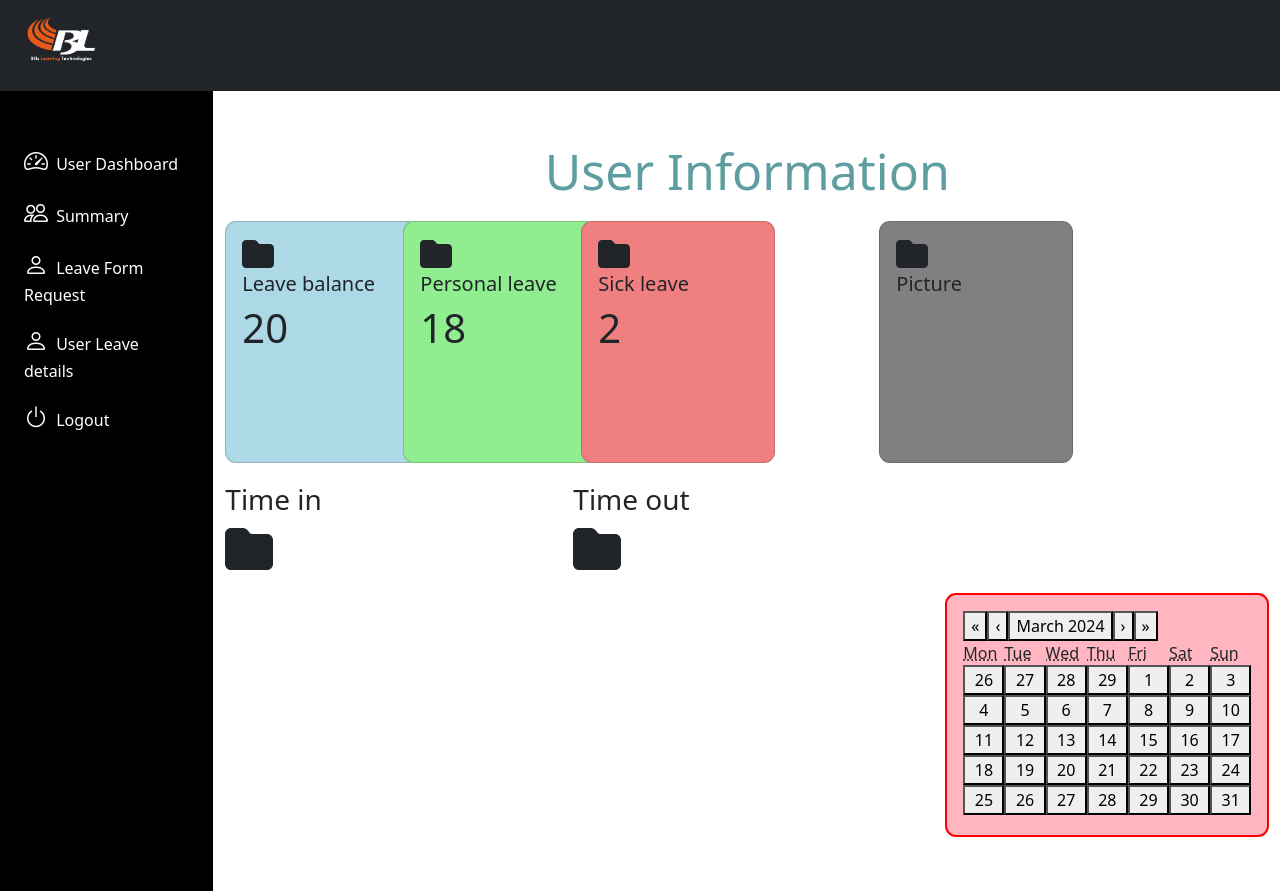
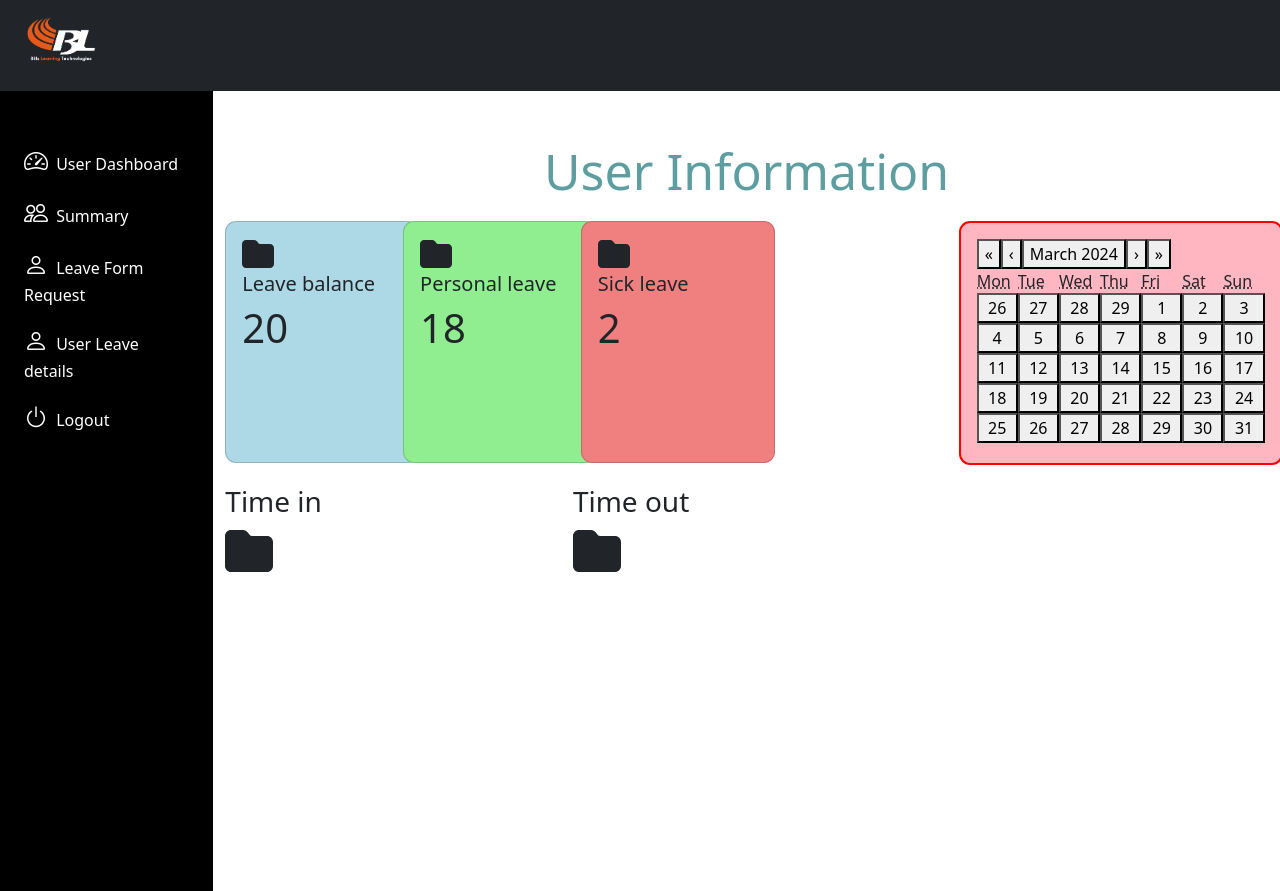
Before and after one commit to singh-hub1/frontend-project-02, a React (Create React App) app: page /UserDashboard in a window 1280 px wide. Built offline with nearby package versions, Linux system fonts and the light colour scheme.

Commit message:
changes done

```diff
--- a/src/components/UserDashboard.jsx
+++ b/src/components/UserDashboard.jsx
@@ -18,8 +18,11 @@ function UserDashboard() {
       <div className="user-dashboard">
         <UserSidebar />
         <div className="container">
+
           <h2 className="user-information-title">User Information</h2>
+
           <div className="card-container row">
+
             <div className="col-sm-2">
               <Card style={{ width: '12rem', backgroundColor: 'lightblue' }}>
                 <Card.Body>
@@ -31,6 +34,7 @@ function UserDashboard() {
                 </Card.Body>
               </Card>
             </div>
+
             <div className="col-sm-2">
               <Card style={{ width: '12rem', backgroundColor: 'lightgreen' }}>
                 <Card.Body>
@@ -42,6 +46,7 @@ function UserDashboard() {
                 </Card.Body>
               </Card>
             </div>
+
             <div className="col-sm-2">
               <Card style={{ width: '12rem', backgroundColor: 'lightcoral' }}>
                 <Card.Body>
@@ -54,20 +59,16 @@ function UserDashboard() {
               </Card>
             </div>
 
-            <div className="col-sm-2"  style={{ marginLeft: '120px' }}>
-              <Card style={{ width: '12rem', backgroundColor: 'grey' }}>
+            <div className="col-sm-4">
+              <Card style={{ border: '2px solid red', backgroundColor: 'lightpink', marginLeft: '200px' }}>
                 <Card.Body>
-                  <FontAwesomeIcon icon={faFolder} size="2x" /> {/* Folder icon */}
-                  <Card.Title>Picture</Card.Title>
                   <Card.Text>
-
+                    <Calendar />
                   </Card.Text>
                 </Card.Body>
               </Card>
             </div>
 
-
-          {/* Time in and Time out sections */}
             <div className="row">
               <div className="col-sm-4">
                 <h3 style={{ textAlign: 'left' }}>Time in</h3>
@@ -75,6 +76,7 @@ function UserDashboard() {
                   <FontAwesomeIcon icon={faFolder} size="3x" /> {/* Folder icon */}
                 </div>
               </div>
+
               <div className="col-sm-4">
                 <h3 style={{ textAlign: 'left' }}>Time out</h3>
                 <div className="timesheet-section">
@@ -82,26 +84,7 @@ function UserDashboard() {
                 </div>
               </div>
             </div>
-
-            <div className="col-sm-4" style={{ marginLeft: '720px',marginTop:'20px' }}>
-              <Card style={{  border: '2px solid red',backgroundColor: 'lightpink' }}>
-                <Card.Body>
-                  {/* <FontAwesomeIcon icon={faCalendar} size="2x" /> Calendar icon */}
-                  {/* <Card.Title>Calendar</Card.Title> */}
-                  <Card.Text>
-                    <Calendar /> {/* Display Calendar component */}
-                  </Card.Text>
-                </Card.Body>
-              </Card>
           </div>
-          </div>
-
-
-
-
-
-
-
         </div>
       </div>
     </>
```
Lines whose indentation alone changed are shown as unchanged.
